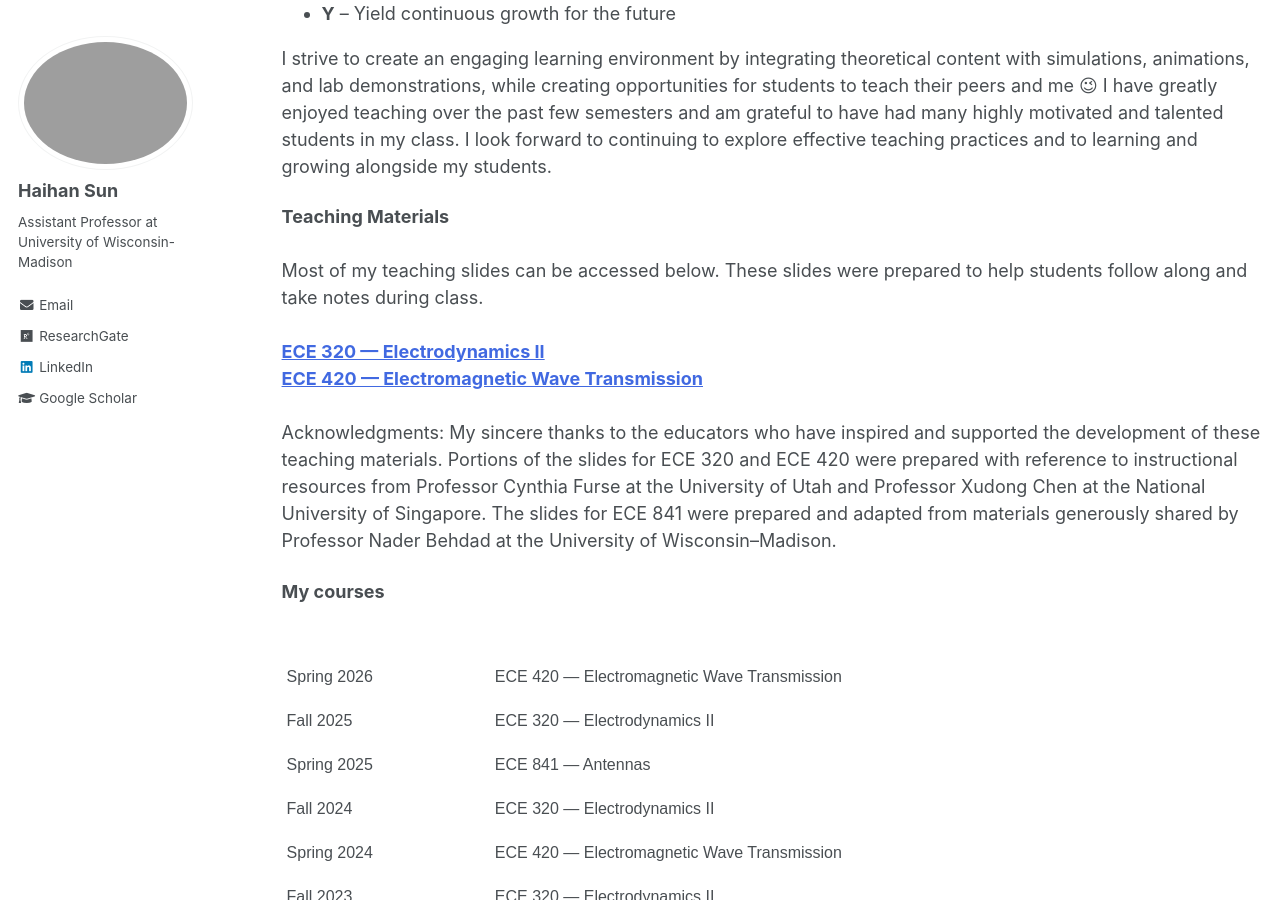
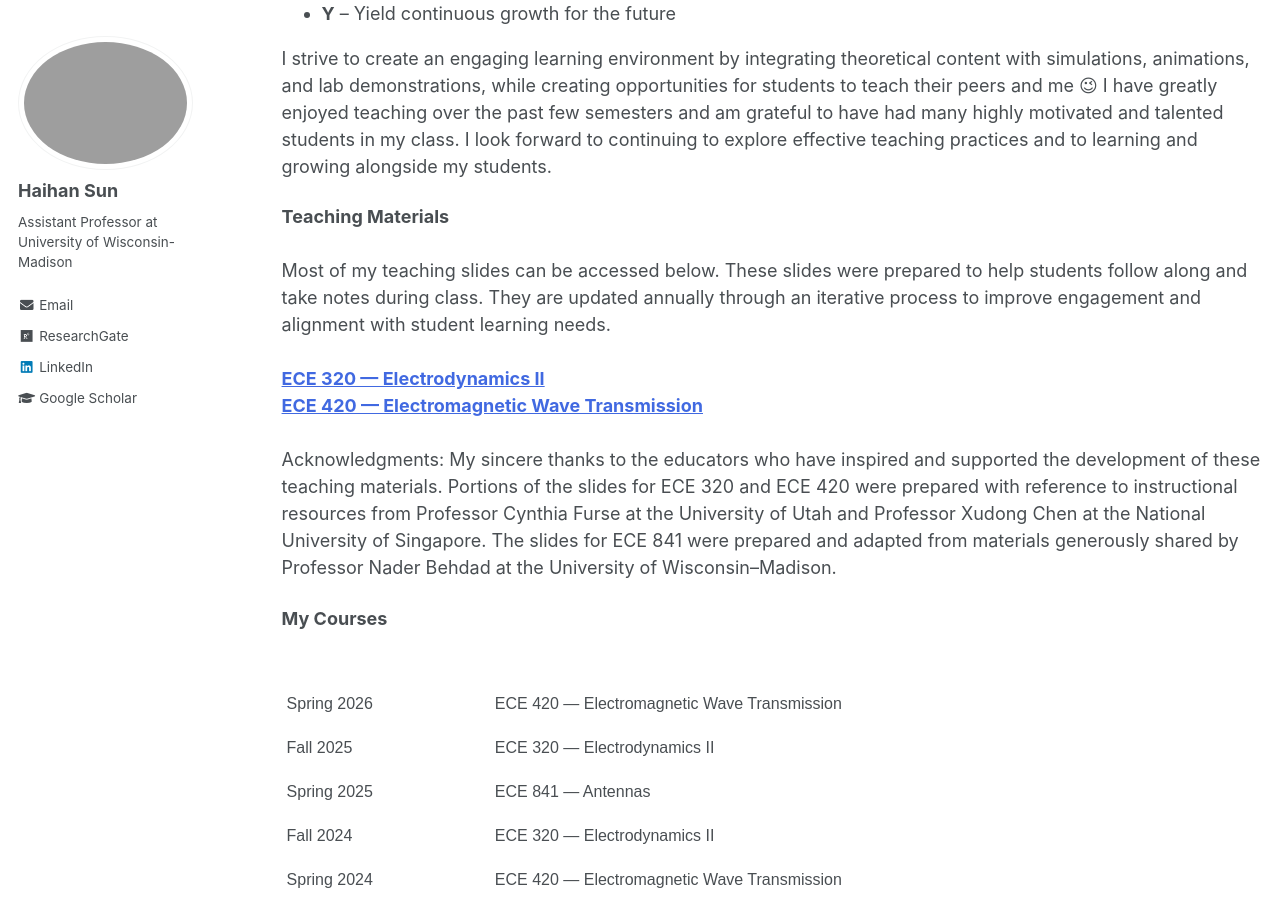
Before and after one commit to Haihan-Sun/Haihan-Sun.github.io, a Jekyll site: the page built from _pages/teaching.html, in a window 1280 px wide and 900 px high, scrolled down 490 px. Built offline with Jekyll 4.4.1, drawn with Linux system fonts in a browser that asks for light colours.

Commit message:
Update teaching.html

```diff
--- a/_pages/teaching.html
+++ b/_pages/teaching.html
@@ -36,7 +36,7 @@ author_profile: true
   <p>
   <strong> Teaching Materials </strong> <br>
     <br>
-   Most of my teaching slides can be accessed below. These slides were prepared to help students follow along and take notes during class. <br>
+   Most of my teaching slides can be accessed below. These slides were prepared to help students follow along and take notes during class. They are updated annually through an iterative process to improve engagement and alignment with student learning needs. <br>
    <br>
     <a href="https://drive.google.com/drive/folders/1tIU3hhcC6IfdrOXAf-Zya7cvc3RSjTrz?usp=drive_link" style="color:#4169e1"><strong> ECE 320 — Electrodynamics II </strong></a>  <br>
     <a href="https://drive.google.com/drive/folders/1drPmlSFfFXyspW89zC9R2kuGJb41iGqN?usp=drive_link" style="color:#4169e1"><strong> ECE 420 — Electromagnetic Wave Transmission </strong></a>  <br>
@@ -46,7 +46,7 @@ author_profile: true
   </p>
 
   <p>
-      <strong> My courses </strong>
+      <strong> My Courses </strong>
 </section>
 <style type="text/css">
 .tg  {border:none;border-collapse:collapse;border-spacing:0;}
```
